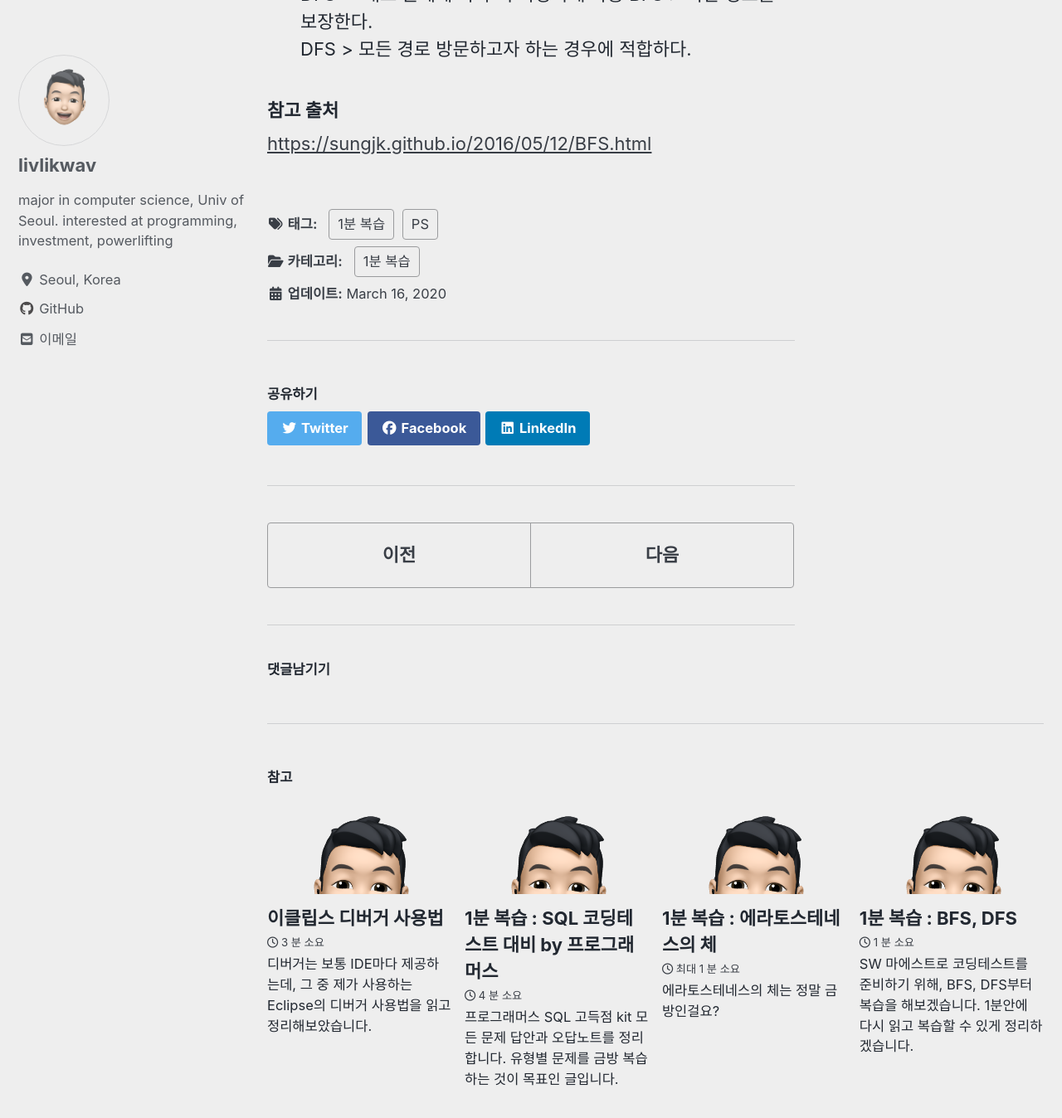
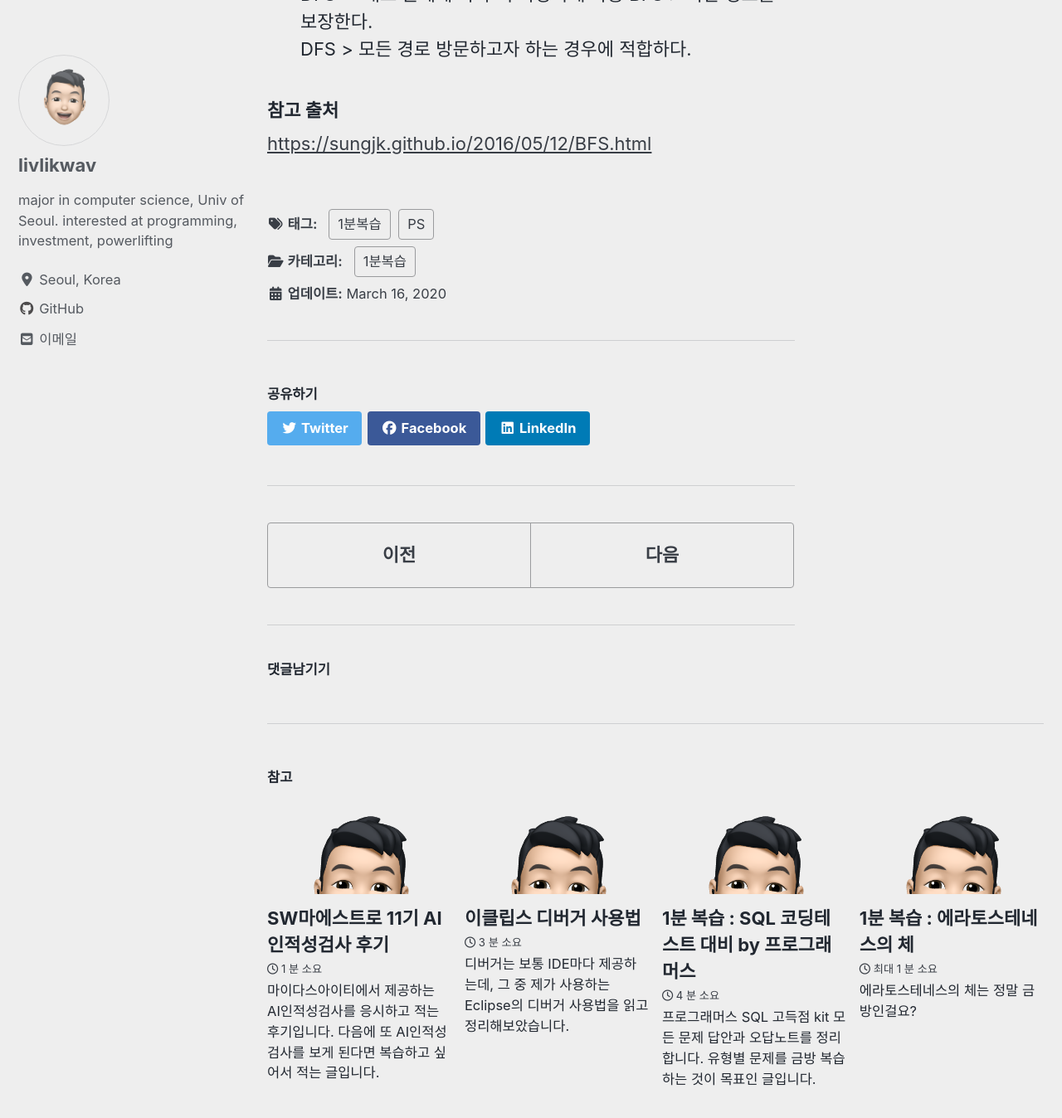
Before and after one commit to livlikwav/livlikwav.github.io, a Jekyll site: the page built from _posts/2020-03-16-one-minute-master-dfs-bfs.md, in a window 1280 px wide and 1400 px high, scrolled down 1741 px. Shown: the top 1348 px of the window at 83% size. Built offline with Jekyll 4.4.1, drawn with Linux system fonts in a browser that asks for light colours; cached includes are drawn as plain includes; nearby versions of some CDN libraries; comment, search, counter and statistics services are not loaded; some of the changed lines change nothing that is shown.

Commit message:
new post

```diff
--- a/_posts/2020-03-16-one-minute-master-dfs-bfs.md
+++ b/_posts/2020-03-16-one-minute-master-dfs-bfs.md
@@ -3,9 +3,9 @@ title:  "1분복습 : DFS, BFS 문제를 맞이하는 나의 자세"
 excerpt: "최다 빈출 유형 중 하나인 DFS, BFS 문제를 마주했을 때, 촉박한 시간 내에서 실수없이 문제를 풀기 위해 가져야 할 마음을 정리해봅니다. 온전히 제 의견입니다."
 
 categories:
-  - 1분 복습
+  - 1분복습
 tags:
-  - 1분 복습
+  - 1분복습
   - PS
 last_modified_at: 2020-03-16TO11:30:00+09:00
 ---
--- /dev/null
+++ b/_posts/2020-04-25-midusit-ai-interview-review.md
@@ -0,0 +1,43 @@
+---
+title:  "SW마에스트로 11기 AI인적성검사 후기"
+excerpt: "마이다스아이티에서 제공하는 AI인적성검사를 응시하고 적는 후기입니다. 다음에 또 AI인적성검사를 보게 된다면 복습하고 싶어서 적는 글입니다. "
+
+categories:
+  - Job
+tags:
+  - Job
+  - SW Maestro
+last_modified_at: 2020-04-25TO00:30:00+09:00
+---
+
+# 서론
+SW 마에스트로 11기 AI인적성검사는 마이다스아이티 기업에서 제공하는 서비스로 치뤄졌다. 노트북, 웹캡, 이어폰을 사용해 응시하였고 총 70분 정도 걸린 것 같다. 유선을 권장하였지만 나는 그냥 와이파이로 응시하였는데 문제는 전혀 없었다,
+
+# 본론
+
+요약 3줄
+- 인싸담당자 AI면접 준비 영상 2편 보면 완료
+- 자기소개 90초, 장단점 90초, 가장 원하는 직무 지원동기 90초 정도 준비해가자
+- 게임 10문제 싹 다 풀어야 하고, 문제 이해 시간 충분히 꽉 채워서 쓰자
+- 70분 길다. **꼭 화장실 다녀오기...**
+
+
+### MIDAS IT AI 면접은 이 영상 2편으로 정리한다.
+- [# AI 면접 준비, 이 30분 짜리 영상 보면 끝. 마이다스아이티 검수 완료 영상입니다. 제발 보세요🙏 [AI면접(AI역량검사)]](https://youtu.be/6EB9lEr2kC0)
+- [# AI 면접 직접 보고 왔습니다💪 아직 AI 면접을 한번도 안 본 사람이라면, 어떻게 진행되는지 궁금하다면 🔥필수 시청🔥 [AI면접(AI역량검사)]]
+([https://www.youtube.com/watch?v=eKRHW-_0a3M](https://www.youtube.com/watch?v=eKRHW-_0a3M))
+> 실제 응시 화면과 똑같고, 어떻게 응시하면 되는지 하나하나 자세히 알려주신다.
+> AI면접이 아니라 인적성 검사에 가깝기 솔직하게 응시하자.
+> 게임도 솔직하게, 돌발 질문도 솔직하게!
+
+### 면접 초반 자기소개, 장단점, 직무 지원동기 정도 준비하는 것도 좋다.
+준비 없이 마주한 질문에, 비논리적으로 답할 수 있으니까 미리 어떤 말을 할지 얼개정도는 생각하는 것이 좋겠다. 이 3가지 문항은 모든 기업에나 다 적용되는 것 같다.
+
+### 게임 파트에서 10문제 모두 응시해야하고, 문제 이해 제한 시간을 충분히 쓰자.
+문제가 10문제나 되는데, 내 마음대로 순서를 정할 수 있다. 문제를 결정하고, 문제 지문을 읽고 이해하는 데에도 시간 제한이 있다. **게임이니까 일단 하면 이해되겠지 하고 바로 시작했지만, 도저히 룰이 이해가 안되는 문제가 종종 있었다. ** 주어진 시간을 다 쓰는 것이 좋을 것 같다. 그리고 10문제 모두 응시해야하니까 도중에 끝나지 않을 까하는 희망은 갖지 말자 ㅎㅎ.
+
+### 70분 길다. +- 10분이니까 꼭 생각하고 응시 시작하자.
+도중에 일시정지가 안된다. 나 같은 경우에 응시 전에 커피를 먹고 시작했다가 진짜 **낭패봤다.** 표정 관리가 안됐다. 그래서 게임 파트 하던 도중에 뛰어서 화장실 다녀왔다. (이 부분은 웹캡은 켜져있지만, 시험 화면에서 웹캠 화면이 닫혀있기 때문에 채점에 중요한 영향이 없길 빌고 있다..) 도중에 누가 들어오진 않는지, 노트북이 꺼지진 않을지 잘 생각하고 응시를 시작하자.
+
+# 결론
+AI인적성 검사보다 2차 온라인 코딩테스트가 중요하길 빈다..
```
